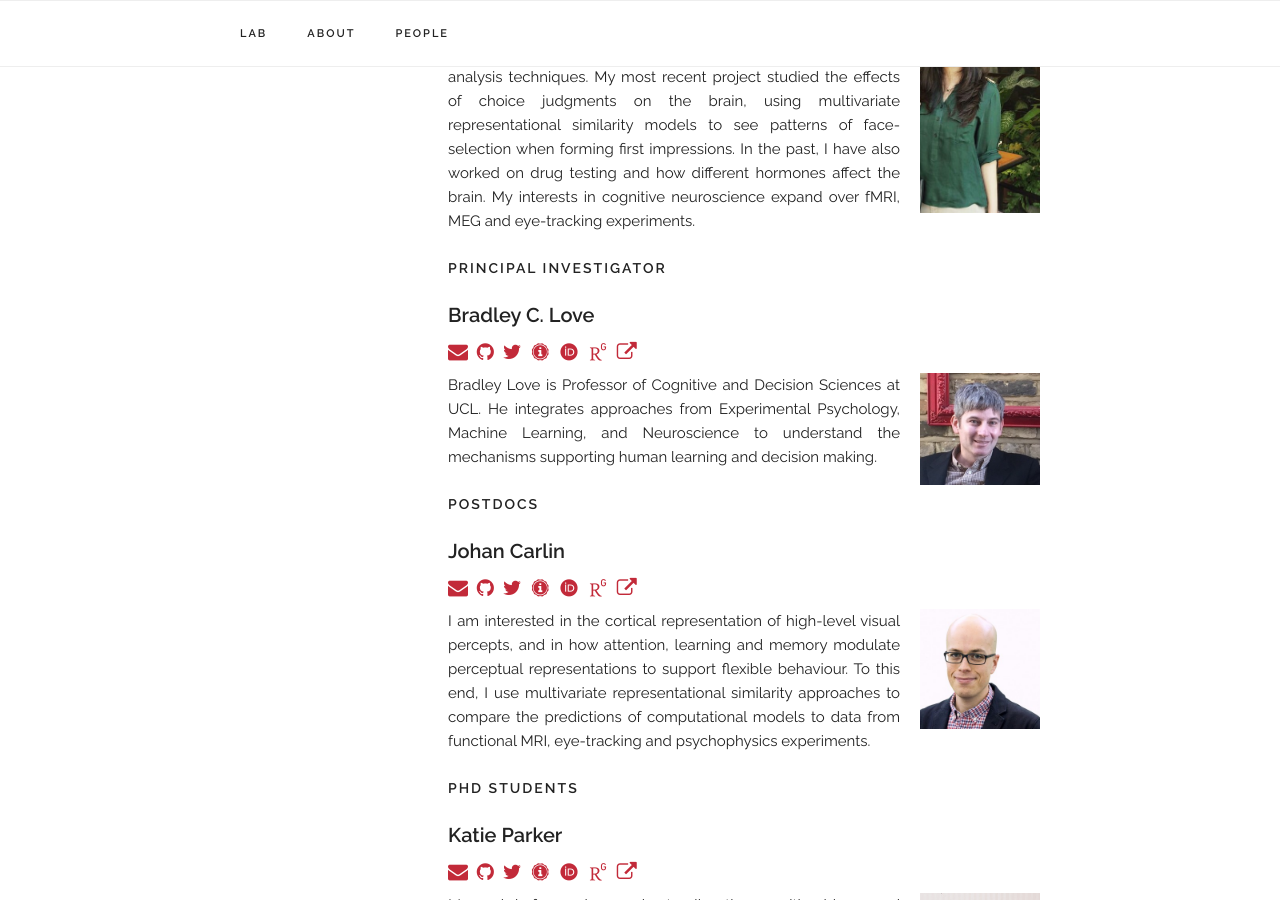
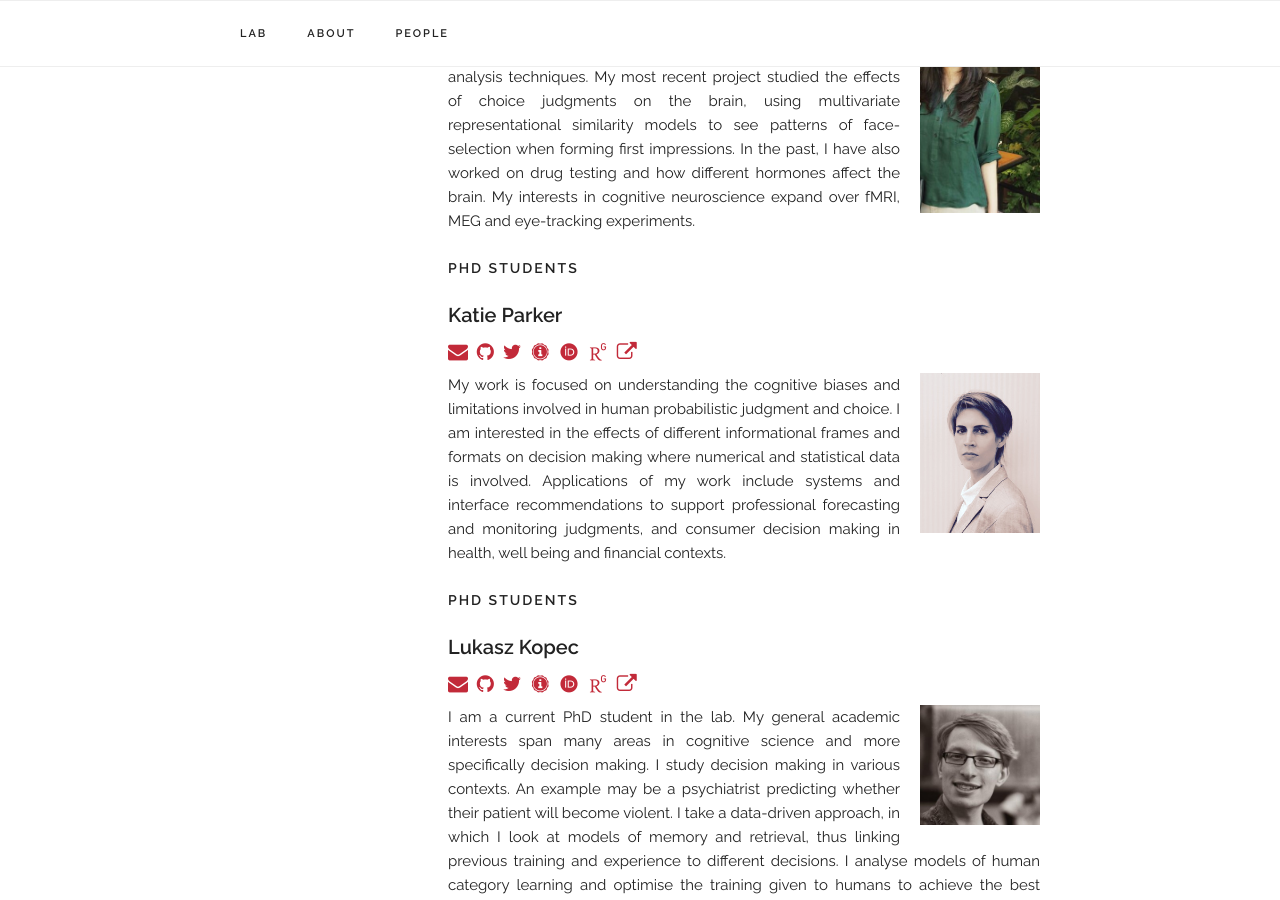
Before and after one commit to lovebc/lovebc.github.io, a Jekyll site: the page built from lab.html, in a window 1280 px wide and 900 px high, scrolled down 1134 px. Built offline with Jekyll 4.4.1, drawn with Linux system fonts in a browser that asks for light colours; nearby versions of some CDN libraries; some web fonts are replaced; comment, search, counter and statistics services are not loaded; some of the changed text lies outside the part shown.

Commit message:
Update lab.html

```diff
--- a/lab.html
+++ b/lab.html
@@ -12,9 +12,10 @@ layout: lab
 
 <div class="docs-section examples" id="people">
       <h4>People</h4>
+      {% assign people = site.people | sort: 'role' %}
 
       <div class="people">
-      	{% for person in site.people %}
+      	{% for person in people %}
 
       		<div class="person">
       		      {% if person.role == 'lab-manager'%}
```
